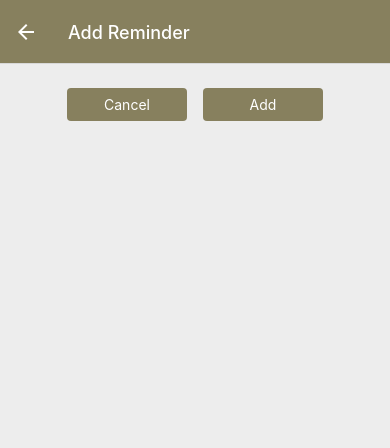
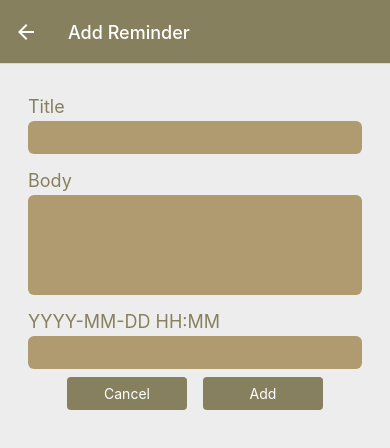
Before and after one commit to OscarThorburn/RemindMe, a React Native app: screen /ManageReminder in a window 390 px wide. Shown: the top 448 px of the page. Built offline with nearby package versions, Linux system fonts and the light colour scheme.

Commit message:
First draft of ManageReminder

```diff
--- a/App.js
+++ b/App.js
@@ -28,7 +28,7 @@ function RemindersOverview() {
             size={24}
             color={tintColor}
             onPress={() => {
-              navigation.navigate("ManageExpense");
+              navigation.navigate("ManageReminder");
             }}
           />
         ),
--- a/components/ManageReminder/Input.js
+++ b/components/ManageReminder/Input.js
@@ -31,13 +31,13 @@ const styles = StyleSheet.create({
     marginVertical: 8,
   },
   label: {
-    fontSize: 12,
-    color: GlobalStyles.colors.primaryLight,
+    fontSize: 18,
+    color: GlobalStyles.colors.primaryDark,
     marginBottom: 4,
   },
   input: {
     backgroundColor: GlobalStyles.colors.secondaryDark,
-    color: GlobalStyles.colors.secondaryLight,
+    color: GlobalStyles.colors.primaryLight,
     padding: 6,
     borderRadius: 6,
     fontSize: 18,
--- a/components/ManageReminder/RemindForm.js
+++ b/components/ManageReminder/RemindForm.js
@@ -3,11 +3,57 @@ import { StyleSheet, Text, View } from "react-native";
 
 import Button from "../UI/Button";
 import { GlobalStyles } from "../../constants/styles";
+import Input from "./Input";
+import { getFormattedDate } from "../../util/date";
 
 function RemindForm({ submitButtonLabel, onCancel, onSubmit, defaultValues }) {
+  const [inputs, setInputs] = useState({
+    title: {
+      value: defaultValues ? defaultValues.title : "",
+      isValid: true,
+    },
+    body: {
+      value: defaultValues ? defaultValues.body : "",
+      isValid: true,
+    },
+    remindTime: {
+      value: defaultValues ? getFormattedDate(defaultValues.remindTime) : "",
+    },
+  });
+
   function submitHandler() {}
 
+  function inputChangeHandler(inputIdentifier, enteredValue) {}
+
   return (
+    <View style={styles.form}>
+      <View style={styles.inputs}>
+        <Input
+          style={styles.titleInput}
+          label="Title"
+          invalid={false}
+          textInputConfig={{
+            value: inputs.title.value,
+          }}
+        />
+        <Input
+          style={styles.bodyInput}
+          label="Body"
+          invalid={false}
+          textInputConfig={{
+            value: inputs.body.value,
+            multiline: true,
+          }}
+        />
+        <Input
+          style={styles.dateInput}
+          label="YYYY-MM-DD HH:MM"
+          invalid={false}
+          textInputConfig={{
+            value: inputs.remindTime.value,
+          }}
+        />
+      </View>
       <View style={styles.buttons}>
         <Button style={styles.button} onPress={onCancel}>
           Cancel
@@ -15,6 +61,7 @@ function RemindForm({ submitButtonLabel, onCancel, onSubmit, defaultValues }) {
         <Button style={styles.button} onPress={submitHandler}>
           {submitButtonLabel}
         </Button>
+      </View>
     </View>
   );
 }
```
Lines whose indentation alone changed are shown as unchanged.
